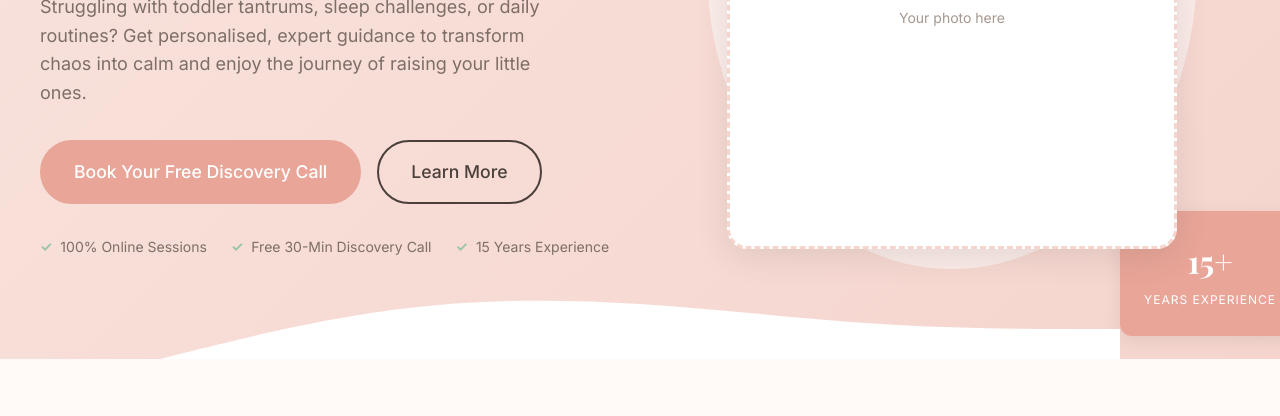
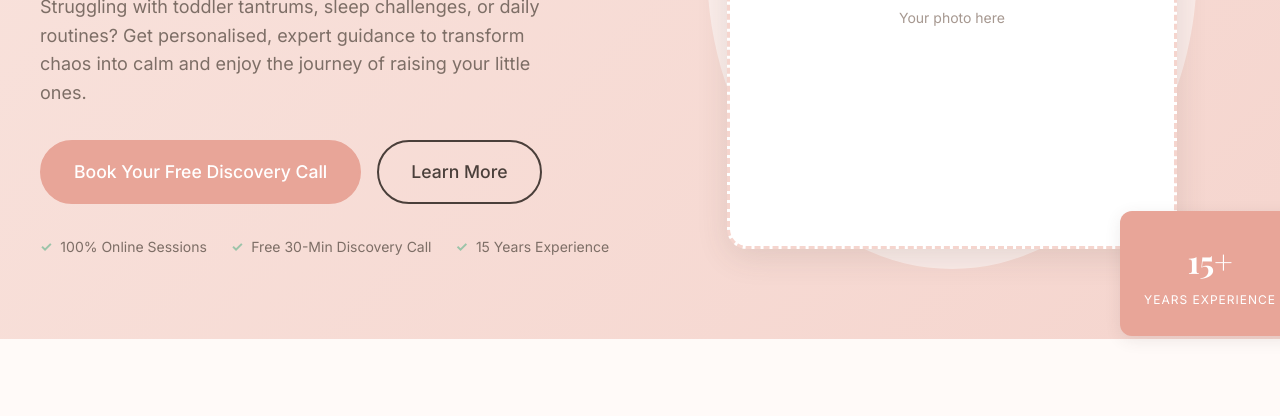
Before and after one commit to amryhamad1992-svg/nanny-fifi-website, a plain HTML site: page index.html in a window 1280 px wide. Shown: the part 484-900 px from the top of the page. Drawn offline with nearby package versions, Linux system fonts and the light colour scheme; a script that the page names is missing.

Commit message:
Remove hero wave divider

```diff
--- a/index.html
+++ b/index.html
@@ -80,11 +80,6 @@
                     </div>
                 </div>
             </div>
-        </div>
-        <div class="hero-wave">
-            <svg viewBox="0 0 1440 120" fill="none" xmlns="http://www.w3.org/2000/svg">
-                <path d="M0 120L60 105C120 90 240 60 360 45C480 30 600 30 720 37.5C840 45 960 60 1080 67.5C1200 75 1320 75 1380 75L1440 75V120H1380C1320 120 1200 120 1080 120C960 120 840 120 720 120C600 120 480 120 360 120C240 120 120 120 60 120H0Z" fill="white"/>
-            </svg>
         </div>
     </header>
 
--- a/styles.css
+++ b/styles.css
@@ -378,26 +378,6 @@ p {
     font-size: 0.875rem;
 }
 
-.hero-wave {
-    position: absolute;
-    bottom: 0;
-    left: 0;
-    right: 0;
-    z-index: 1;
-    pointer-events: none;
-}
-
-.hero-wave svg {
-    display: block;
-    width: 100%;
-    height: 80px;
-}
-
-.hero-content {
-    position: relative;
-    z-index: 2;
-    padding-bottom: 100px;
-}
 
 /* ===== Sections ===== */
 .section {
```
